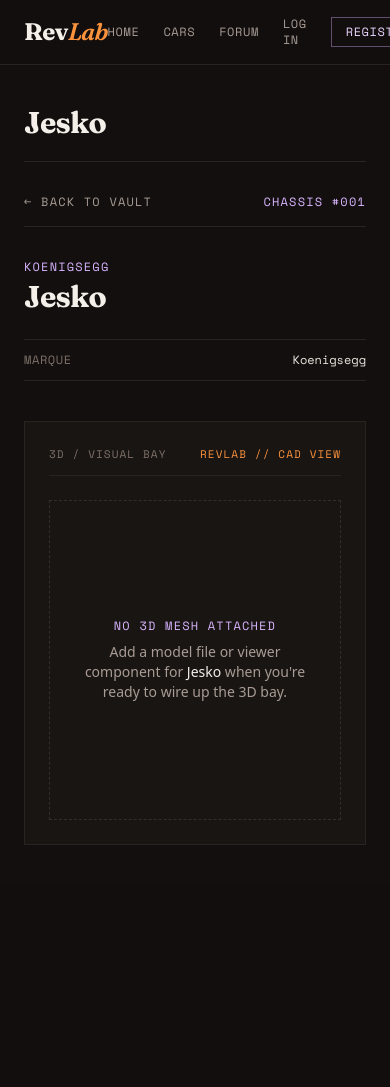
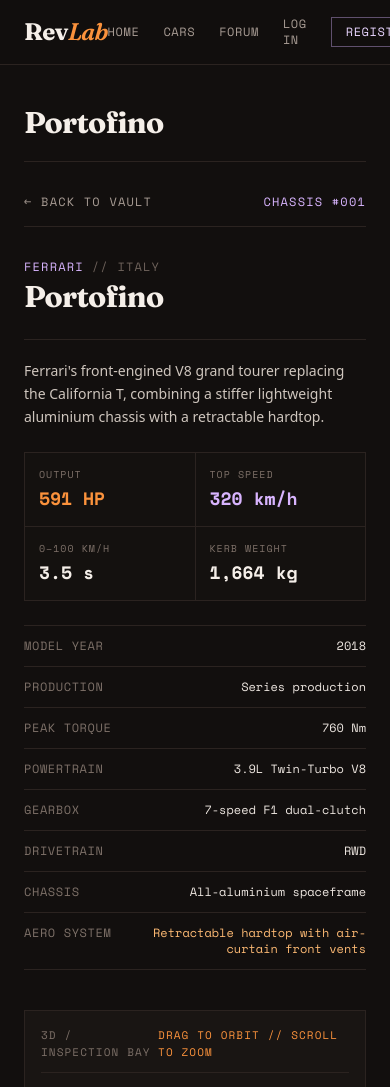
Before and after one commit to zaynah-786/revlab-website, a Laravel app: page /cars/1 in a window 390 px wide; the page is wider, and only the part inside the window is pictured. Shown: the top 1087 px of that part. Before the commit the page ends 845 px from the top of that part, so only its background shows below. Run offline with Laravel 12, Linux system fonts and the light colour scheme; data comes from the database, SQL or seed files in the repository; style sheets or scripts are compiled from the project's sources.

Commit message:
(feat): add CSV seeder, new data and 3d models and get rid of redundant files

```diff
--- a/revlab/app/Models/CarModel.php
+++ b/revlab/app/Models/CarModel.php
@@ -3,16 +3,45 @@
 namespace App\Models;
 
 use Illuminate\Database\Eloquent\Model;
-use Database\Factories\CarModelFactory;
-use Illuminate\Database\Eloquent\Factories\HasFactory;
 
 class CarModel extends Model
 {
-    /** @use HasFactory<CarModelFactory> */
-    use HasFactory;
+    protected $fillable = [
+        'company_id',
+        'name',
+        'year',
+        'country',
+        'production_numbers',
+        'horsepower',
+        'torque_nm',
+        'zero_to_hundred_s',
+        'top_speed_kmh',
+        'engine',
+        'transmission',
+        'drivetrain',
+        'weight_kg',
+        'chassis',
+        'aero_highlight',
+        'description',
+        'sketchfab_url',
+    ];
 
-        public function company()
+    public function company()
     {
-        return $this->belongsTo(\App\Models\Company::class);
+        return $this->belongsTo(Company::class);
+    }
+
+    public function getSketchfabEmbedUrlAttribute(): ?string
+    {
+        if (! $this->sketchfab_url) {
+            return null;
+        }
+
+        if (preg_match('/([a-f0-9]{32})$/i', trim($this->sketchfab_url), $matches)) {
+            $id = $matches[1];
+            return "https://sketchfab.com/models/{$id}/embed?ui_theme=dark&dnt=1";
+        }
+
+        return null;
     }
 }
--- a/revlab/database/seeders/DatabaseSeeder.php
+++ b/revlab/database/seeders/DatabaseSeeder.php
@@ -39,6 +39,6 @@ class DatabaseSeeder extends Seeder
     $this->call(PostSeeder::class);
     $this->call(TagSeeder::class);
     $this->call(PostTagSeeder::class);
-    $this->call(CompanySeeder::class);
+    $this->call(CarCsvSeeder::class);
     }
 }
--- a/revlab/resources/views/cars/show.blade.php
+++ b/revlab/resources/views/cars/show.blade.php
@@ -15,11 +15,15 @@
     </div>
 
     <div class="grid grid-cols-1 lg:grid-cols-12 gap-10 items-start">
+        {{-- Left Column: Identity, Editorial & Telemetry Specs --}}
         <div class="lg:col-span-5 space-y-6">
             <div>
-                <p class="font-mono text-xs uppercase tracking-widest text-purple-300">
-                    {{ $carModel->company->name ?? 'Unknown Manufacturer' }}
-                </p>
+                <div class="flex items-center gap-2 font-mono text-xs uppercase tracking-widest">
+                    <span class="text-purple-300">{{ $carModel->company->name ?? 'Unknown Manufacturer' }}</span>
+                    @if (!empty($carModel->country))
+                        <span class="text-[#6e625b]">// {{ $carModel->country }}</span>
+                    @endif
+                </div>
                 <h1 class="font-display text-3xl sm:text-5xl font-bold tracking-tight text-[#f5efe9] mt-1">
                     {{ $carModel->name }}
                 </h1>
@@ -31,12 +35,39 @@
                 </p>
             @endif
 
-            <dl class="divide-y divide-[#2b2320] border-t border-b border-[#2b2320] font-mono text-xs">
-                <div class="py-3 flex justify-between gap-4">
-                    <dt class="uppercase tracking-wider text-[#7d7068]">Marque</dt>
-                    <dd class="text-[#ede6e0] text-right">{{ $carModel->company->name ?? 'Unknown' }}</dd>
+            {{-- Headline Performance Grid --}}
+            <div class="grid grid-cols-2 gap-px bg-[#2b2320] border border-[#2b2320] font-mono">
+                <div class="bg-[#14110f] p-3.5">
+                    <span class="block text-[10px] uppercase tracking-widest text-[#7d7068]">Output</span>
+                    <span class="text-lg font-bold text-orange-400 mt-0.5 block">
+                        {{ $carModel->horsepower ? number_format($carModel->horsepower) . ' HP' : '—' }}
+                    </span>
                 </div>
 
+                <div class="bg-[#14110f] p-3.5">
+                    <span class="block text-[10px] uppercase tracking-widest text-[#7d7068]">Top Speed</span>
+                    <span class="text-lg font-bold text-purple-300 mt-0.5 block">
+                        {{ $carModel->top_speed_kmh ? $carModel->top_speed_kmh . ' km/h' : '—' }}
+                    </span>
+                </div>
+
+                <div class="bg-[#14110f] p-3.5">
+                    <span class="block text-[10px] uppercase tracking-widest text-[#7d7068]">0–100 km/h</span>
+                    <span class="text-lg font-bold text-[#f5efe9] mt-0.5 block">
+                        {{ $carModel->zero_to_hundred_s ? $carModel->zero_to_hundred_s . ' s' : '—' }}
+                    </span>
+                </div>
+
+                <div class="bg-[#14110f] p-3.5">
+                    <span class="block text-[10px] uppercase tracking-widest text-[#7d7068]">Kerb Weight</span>
+                    <span class="text-lg font-bold text-[#f5efe9] mt-0.5 block">
+                        {{ $carModel->weight_kg ? number_format($carModel->weight_kg) . ' kg' : '—' }}
+                    </span>
+                </div>
+            </div>
+
+            {{-- Detailed Technical Dossier --}}
+            <dl class="divide-y divide-[#2b2320] border-t border-b border-[#2b2320] font-mono text-xs">
                 @if (!empty($carModel->year))
                     <div class="py-3 flex justify-between gap-4">
                         <dt class="uppercase tracking-wider text-[#7d7068]">Model Year</dt>
@@ -44,38 +75,84 @@
                     </div>
                 @endif
 
-                @if (!empty($carModel->horsepower))
+                @if (!empty($carModel->production_numbers))
                     <div class="py-3 flex justify-between gap-4">
-                        <dt class="uppercase tracking-wider text-[#7d7068]">Output</dt>
-                        <dd class="text-orange-400 text-right">{{ $carModel->horsepower }} HP</dd>
+                        <dt class="uppercase tracking-wider text-[#7d7068]">Production</dt>
+                        <dd class="text-[#ede6e0] text-right">{{ $carModel->production_numbers }}</dd>
                     </div>
                 @endif
 
-                @if (!empty($carModel->top_speed))
+                @if (!empty($carModel->torque_nm))
                     <div class="py-3 flex justify-between gap-4">
-                        <dt class="uppercase tracking-wider text-[#7d7068]">Top Speed</dt>
-                        <dd class="text-purple-300 text-right">{{ $carModel->top_speed }} km/h</dd>
+                        <dt class="uppercase tracking-wider text-[#7d7068]">Peak Torque</dt>
+                        <dd class="text-[#ede6e0] text-right">{{ number_format($carModel->torque_nm) }} Nm</dd>
+                    </div>
+                @endif
+
+                @if (!empty($carModel->engine))
+                    <div class="py-3 flex justify-between gap-4">
+                        <dt class="uppercase tracking-wider text-[#7d7068] shrink-0">Powertrain</dt>
+                        <dd class="text-[#ede6e0] text-right">{{ $carModel->engine }}</dd>
+                    </div>
+                @endif
+
+                @if (!empty($carModel->transmission))
+                    <div class="py-3 flex justify-between gap-4">
+                        <dt class="uppercase tracking-wider text-[#7d7068] shrink-0">Gearbox</dt>
+                        <dd class="text-[#ede6e0] text-right">{{ $carModel->transmission }}</dd>
+                    </div>
+                @endif
+
+                @if (!empty($carModel->drivetrain))
+                    <div class="py-3 flex justify-between gap-4">
+                        <dt class="uppercase tracking-wider text-[#7d7068]">Drivetrain</dt>
+                        <dd class="text-[#ede6e0] text-right">{{ $carModel->drivetrain }}</dd>
+                    </div>
+                @endif
+
+                @if (!empty($carModel->chassis))
+                    <div class="py-3 flex justify-between gap-4">
+                        <dt class="uppercase tracking-wider text-[#7d7068] shrink-0">Chassis</dt>
+                        <dd class="text-[#ede6e0] text-right">{{ $carModel->chassis }}</dd>
+                    </div>
+                @endif
+
+                @if (!empty($carModel->aero_highlight))
+                    <div class="py-3 flex justify-between gap-4">
+                        <dt class="uppercase tracking-wider text-[#7d7068] shrink-0">Aero System</dt>
+                        <dd class="text-orange-300 text-right">{{ $carModel->aero_highlight }}</dd>
                     </div>
                 @endif
             </dl>
         </div>
 
-        <div class="lg:col-span-7">
-            <div class="border border-[#2b2320] bg-[#191513] p-6">
-                <div class="flex items-center justify-between border-b border-[#2b2320] pb-3 mb-6 font-mono text-[11px] uppercase tracking-widest text-[#7d7068]">
-                    <span>3D / Visual Bay</span>
-                    <span class="text-orange-400">RevLab // CAD View</span>
+        {{-- Right Column: Interactive 3D Inspection Bay --}}
+        <div class="lg:col-span-7 lg:sticky lg:top-8">
+            <div class="border border-[#2b2320] bg-[#191513] p-4 sm:p-6">
+                <div class="flex items-center justify-between border-b border-[#2b2320] pb-3 mb-4 font-mono text-[11px] uppercase tracking-widest text-[#7d7068]">
+                    <span>3D / Inspection Bay</span>
+                    <span class="text-orange-400">Drag to Orbit // Scroll to Zoom</span>
                 </div>
 
-                @if (!empty($carModel->model_path))
-                    <div class="min-h-[320px] flex items-center justify-center text-sm font-mono text-[#a89c94]">
-                        Model asset: {{ $carModel->model_path }}
+                @if (!empty($carModel->sketchfab_embed_url))
+                    <div class="aspect-video w-full bg-[#120f0e] border border-[#2b2320] overflow-hidden">
+                        <iframe
+                            title="{{ $carModel->name }} 3D Model"
+                            src="{{ $carModel->sketchfab_embed_url }}"
+                            class="w-full h-full border-0"
+                            allow="autoplay; fullscreen; xr-spatial-tracking"
+                            xr-spatial-tracking
+                            execution-while-out-of-viewport
+                            execution-while-not-rendered
+                            web-share
+                            allowfullscreen>
+                        </iframe>
                     </div>
                 @else
-                    <div class="min-h-[320px] flex flex-col items-center justify-center text-center px-6 py-12 border border-dashed border-[#362c28]">
+                    <div class="min-h-[360px] flex flex-col items-center justify-center text-center px-6 py-12 border border-dashed border-[#362c28]">
                         <p class="font-mono text-xs uppercase tracking-widest text-purple-300">No 3D Mesh Attached</p>
                         <p class="text-sm text-[#a89c94] mt-2 max-w-md">
-                            Add a model file or viewer component for <span class="text-[#f5efe9]">{{ $carModel->name }}</span> when you're ready to wire up the 3D bay.
+                            No Sketchfab CAD link logged for <span class="text-[#f5efe9]">{{ $carModel->name }}</span> yet.
                         </p>
                     </div>
                 @endif
```
Also changed, not shown: revlab/app/Models/Car.php (deleted, +0 -14 lines), revlab/database/factories/CarFactory.php (deleted, +0 -28 lines), revlab/database/factories/CarModelFactory.php (deleted, +0 -25 lines), revlab/database/factories/CompanyFactory.php (deleted, +0 -25 lines), revlab/database/seeders/CarCsvSeeder.php (added, +56 -0 lines), revlab/database/seeders/data/cars.csv (added, +12 -0 lines), revlab/resources/views/cars/index.blade.php (+26 -9 lines), revlab/database/migrations/2026_11_19_191034_add_hypercar_specs_to_car_models_table.php (added), revlab/database/migrations/2026_11_19_191107_add_horsepower_to_car_models_table.php (added).
